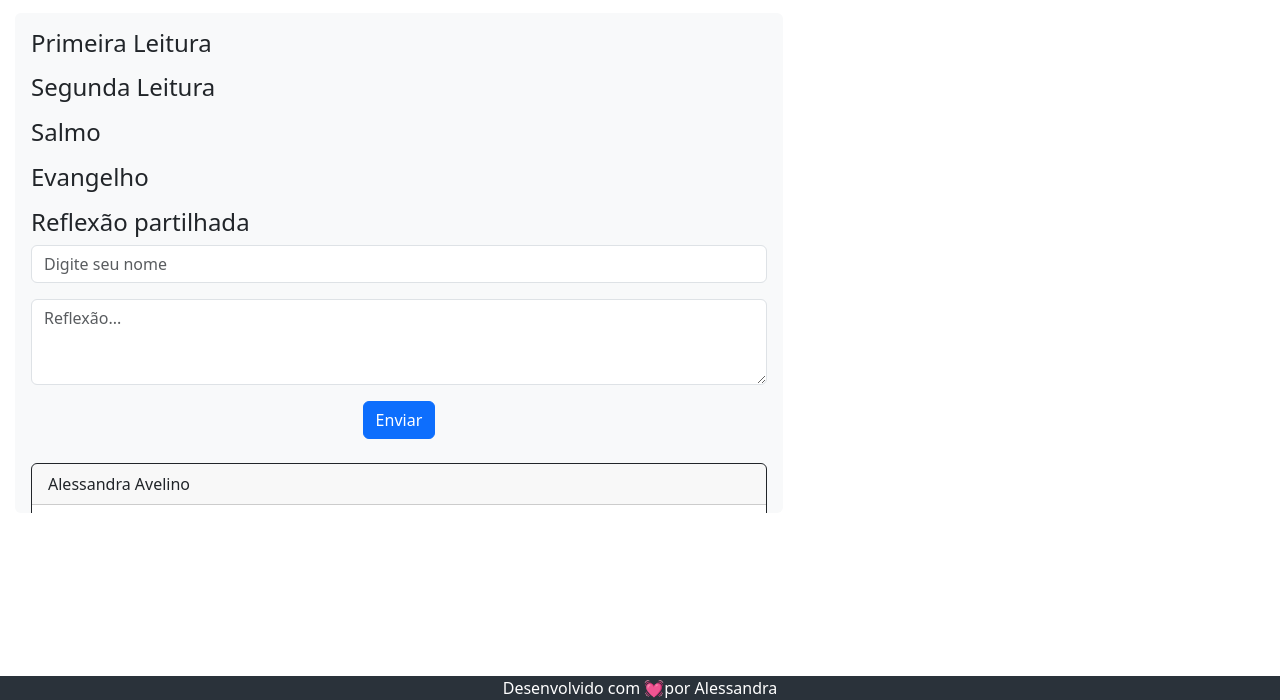
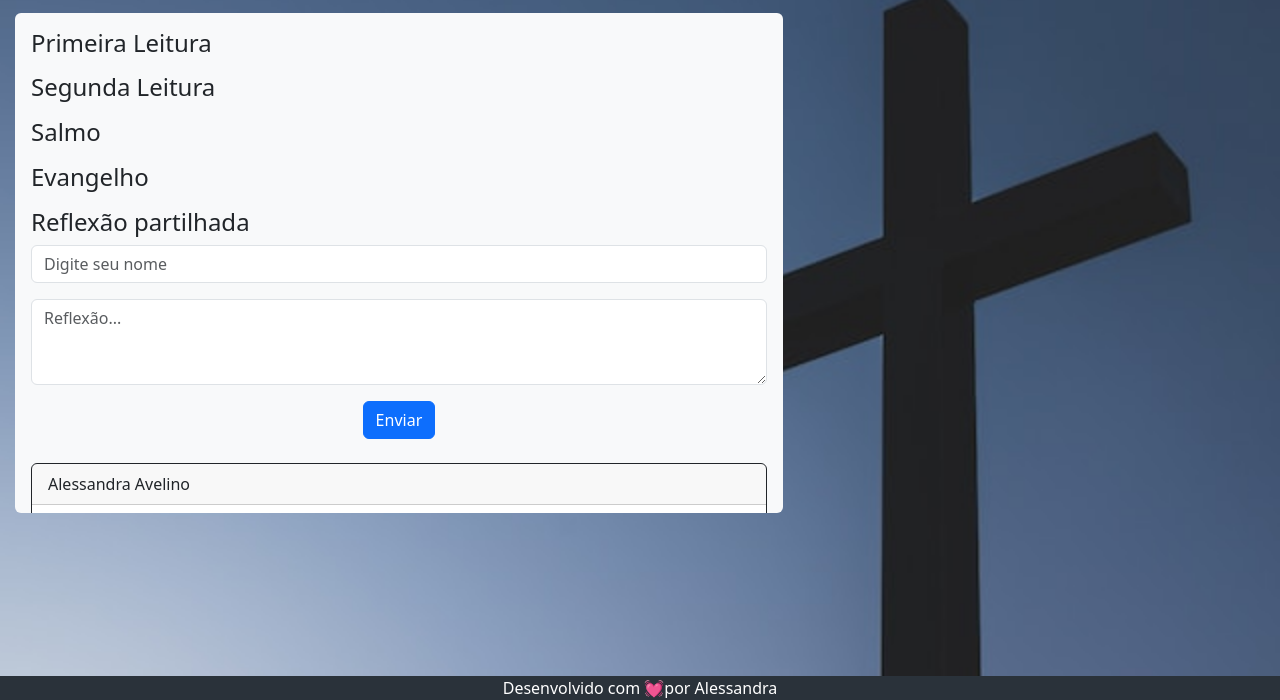
Before and after one commit to alessandraavelino/api-liturgia-diaria, a plain HTML site: page index.html in a window 1280 px wide. Shown: the part 100-800 px from the top of the page. Drawn offline with nearby package versions, Linux system fonts and the light colour scheme; the site is published under a folder, as on GitHub Pages, so addresses that start at the root find nothing; no server answers.

Commit message:
Update style.css

```diff
--- a/style.css
+++ b/style.css
@@ -5,7 +5,7 @@
 }
 
 body {
-    background: url('/bg.jpg');
+    background: url('bg.jpg');
     background-size: cover;
     background-repeat: no-repeat;
 }
```
